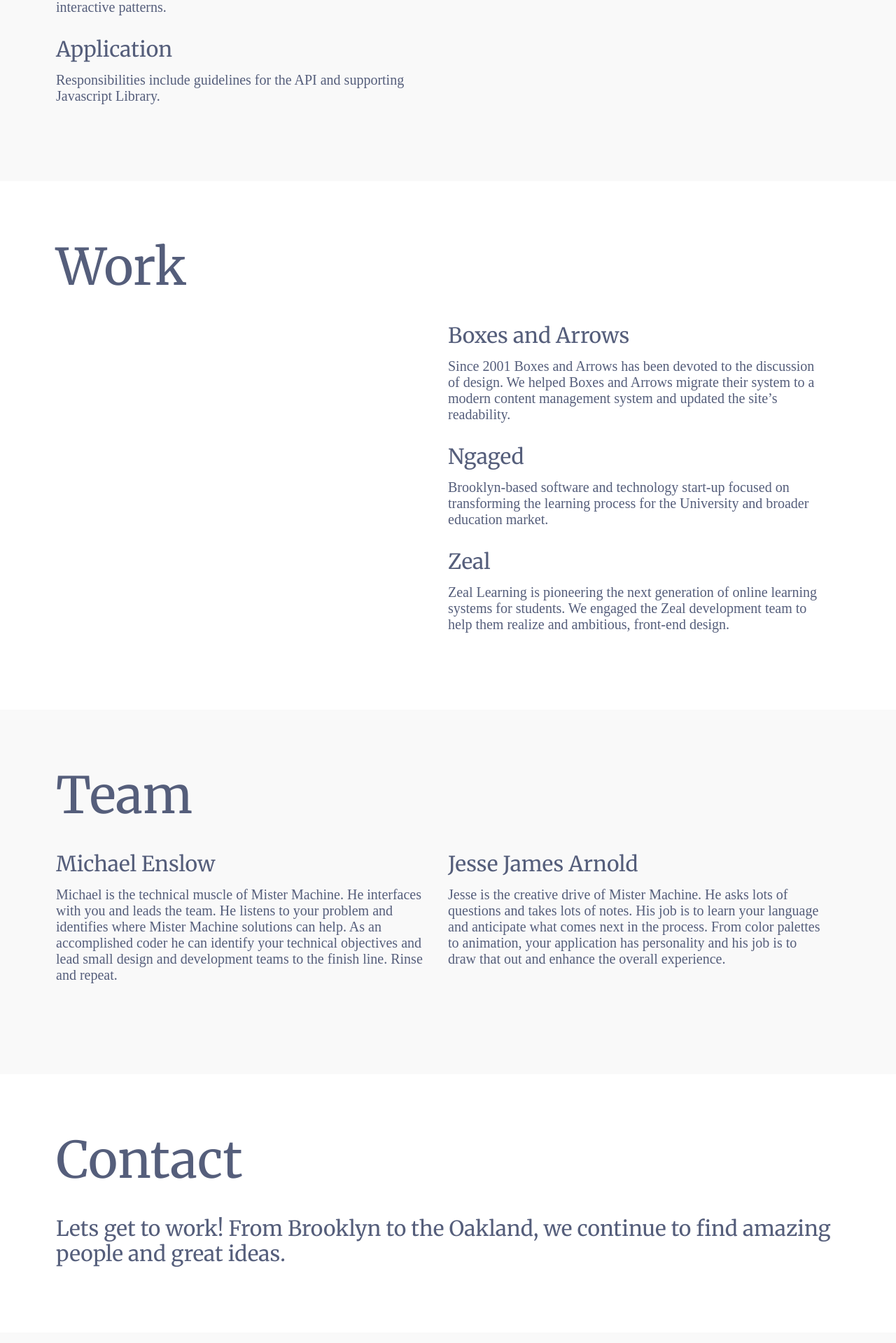
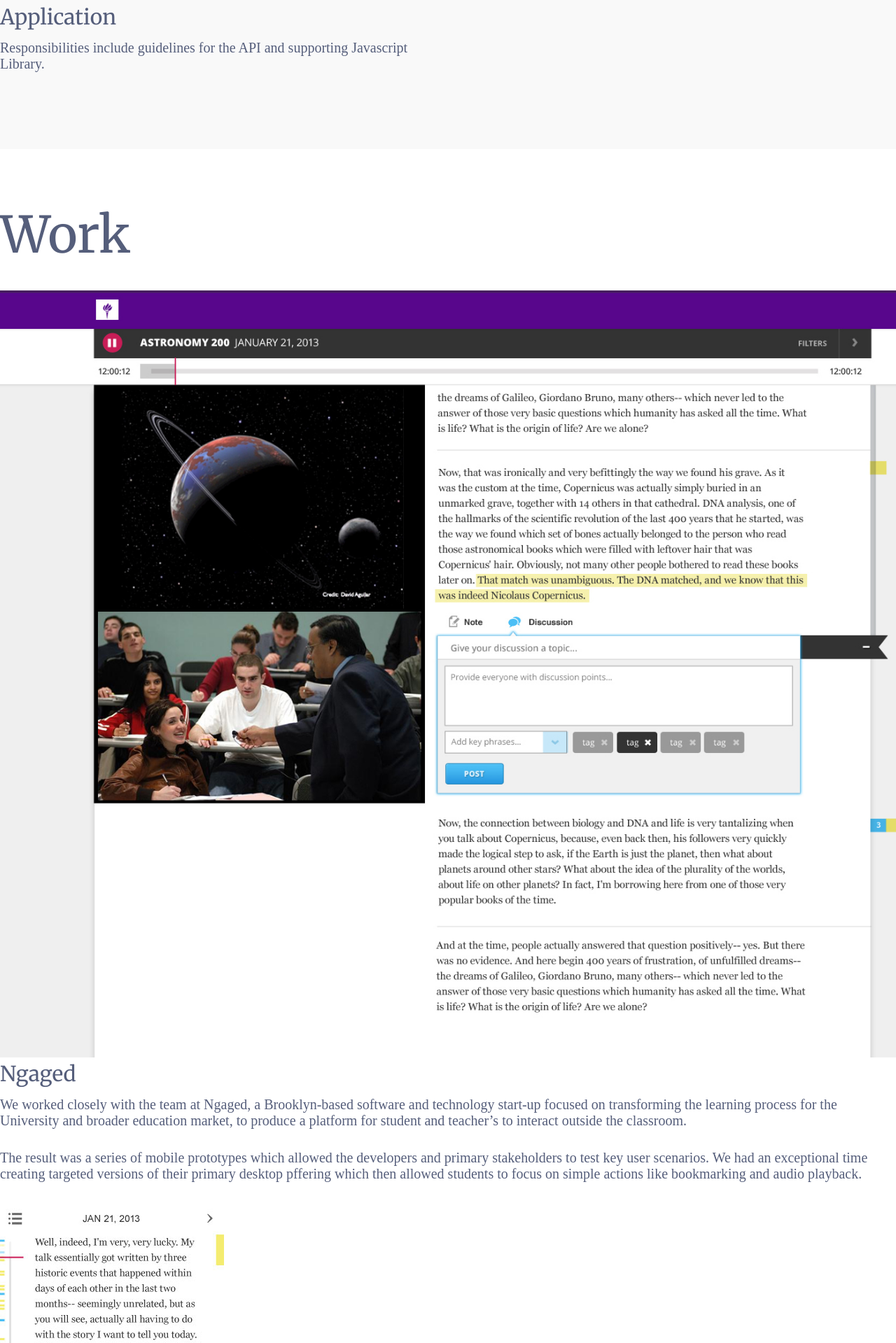
Before and after one commit to MisterMachine/mistermachine, a PHP site: page / in a window 1280 px wide. Shown: the part 1917-3836 px from the top of the page at 70% size. Before the commit the page ends 3727 px from the top, so only its background shows below. Run offline with PHP 8.4, Linux system fonts and the light colour scheme; some libraries are stand-ins or nearby versions.

Commit message:
Reseting grid yet again

```diff
--- a/assets/_mistermachine_compass/scss/layout/_breakpoints.scss
+++ b/assets/_mistermachine_compass/scss/layout/_breakpoints.scss
@@ -6,7 +6,7 @@
   }
 
   .full-width {
-    padding: 2em;
+    padding: 2em 0;
   }
 
 }
@@ -22,7 +22,7 @@
   }
 
   .full-width {
-    padding: 4em;
+    padding: 4em 0;
   }
 
   .btn,
--- a/assets/_mistermachine_compass/scss/layout/_helpers.scss
+++ b/assets/_mistermachine_compass/scss/layout/_helpers.scss
@@ -81,7 +81,7 @@
 }
 
 .full-width {
-  padding: 1em;
+  padding: 1em 0;
 }
 
 .silo {
--- a/assets/_mistermachine_compass/scss/layout/_layout.scss
+++ b/assets/_mistermachine_compass/scss/layout/_layout.scss
@@ -21,3 +21,11 @@
 .padding-bottom {
   padding-bottom: 2em;
 }
+
+.full-width {
+  width: 100%;
+}
+
+figure img {
+  max-width: 100%;
+}
--- a/assets/stylesheets/application.css
+++ b/assets/stylesheets/application.css
@@ -434,6 +434,16 @@
   padding-bottom: 2em;
 }
 
+/* line 25, ../_mistermachine_compass/scss/layout/_layout.scss */
+.full-width {
+  width: 100%;
+}
+
+/* line 29, ../_mistermachine_compass/scss/layout/_layout.scss */
+figure img {
+  max-width: 100%;
+}
+
 /* Helpers */
 /* Helpers */
 /* line 2, ../_mistermachine_compass/scss/layout/_helpers.scss */
@@ -531,7 +541,7 @@
 
 /* line 83, ../_mistermachine_compass/scss/layout/_helpers.scss */
 .full-width {
-  padding: 1em;
+  padding: 1em 0;
 }
 
 /* line 87, ../_mistermachine_compass/scss/layout/_helpers.scss */
@@ -561,7 +571,7 @@
 
   /* line 8, ../_mistermachine_compass/scss/layout/_breakpoints.scss */
   .full-width {
-    padding: 2em;
+    padding: 2em 0;
   }
 }
 @media only screen and (min-width: 768px) {
@@ -572,7 +582,7 @@
 
   /* line 24, ../_mistermachine_compass/scss/layout/_breakpoints.scss */
   .full-width {
-    padding: 4em;
+    padding: 4em 0;
   }
 
   /* line 32, ../_mistermachine_compass/scss/layout/_breakpoints.scss */
--- a/index.html
+++ b/index.html
@@ -82,16 +82,42 @@
   <section class="full-width clearfix">
 
     <h1>Work</h1>
-    <section class="right unit size1of2">
+    <section class="right">
 
       <article class="silo">
+        <article class="silo">
+
+          <div class="hero slide">
+            <figure class="device-screen">
+              <img src="img/nyu1.jpg">
+            </figure>
+          </div>
+
+          <div class="slide">
+            <div class="unit">
+            <h2>Ngaged</h2>
+            <p>We worked closely with the team at Ngaged, a Brooklyn-based software and technology start-up focused on transforming the learning process for the University and broader education market, to produce a platform for student and teacher’s to interact outside the classroom. </p>
+
+<p>The result was a series of mobile prototypes which allowed the developers and primary stakeholders to test key user scenarios. We had an exceptional time creating targeted versions of their primary desktop pffering which then allowed students to focus on simple actions like bookmarking and audio playback.</p>
+            </div>
+            <figure class="device-mobile">
+              <img src="img/nyu2.jpg">
+            </figure>
+          </div>
+
+          <div class="slide">
+            <figure class="device-tabelet">
+              <img src="img/nyu3.jpg">
+            </figure>
+
+            <div class="unit">
+            <p>Brooklyn-based software and technology start-up focused on transforming the learning process for the University and broader education market.</p>
+            </div>
+          </div>
+      </article>
+
         <h2>Boxes and Arrows</h2>
         <p>Since 2001 Boxes and Arrows has been devoted to the discussion of design. We helped Boxes and Arrows migrate their system to a modern content management system and updated the site’s readability.</p>
-      </article>
-
-      <article class="silo">
-        <h2>Ngaged</h2>
-        <p>Brooklyn-based software and technology start-up focused on transforming the learning process for the University and broader education market.</p>
       </article>
 
       <article class="silo">
```
Also changed, not shown: img/nyu1.jpg (added), img/nyu2.jpg (added), img/nyu3.jpg (added), 1 other file.
